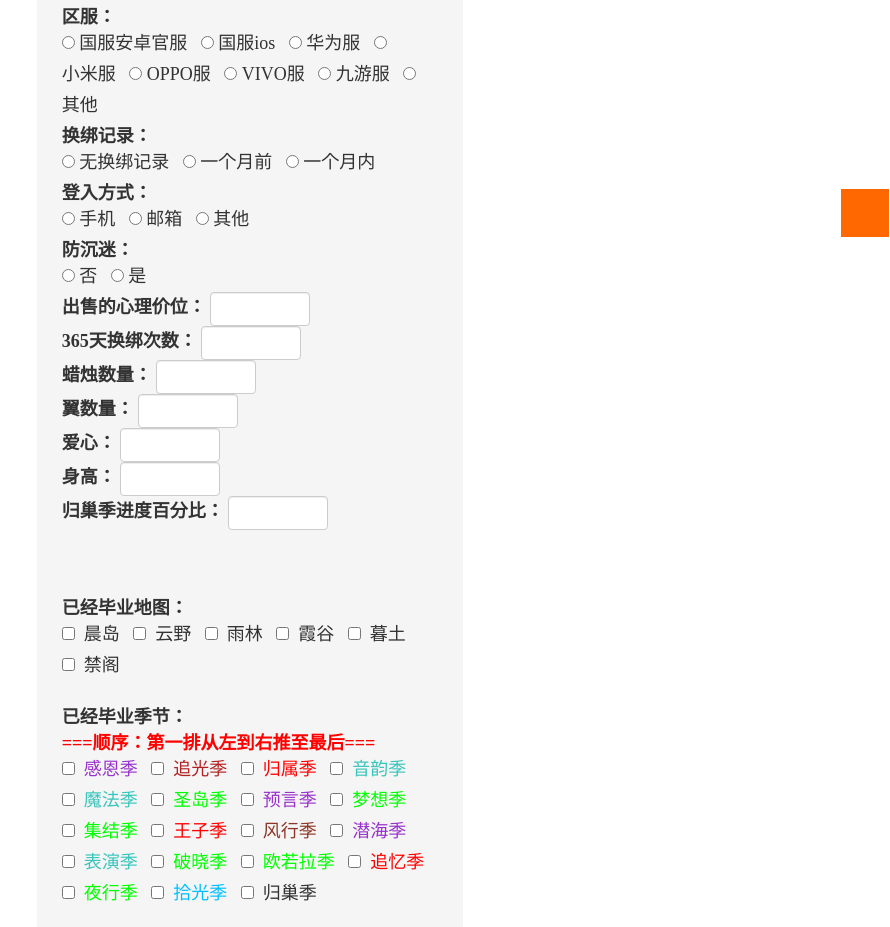
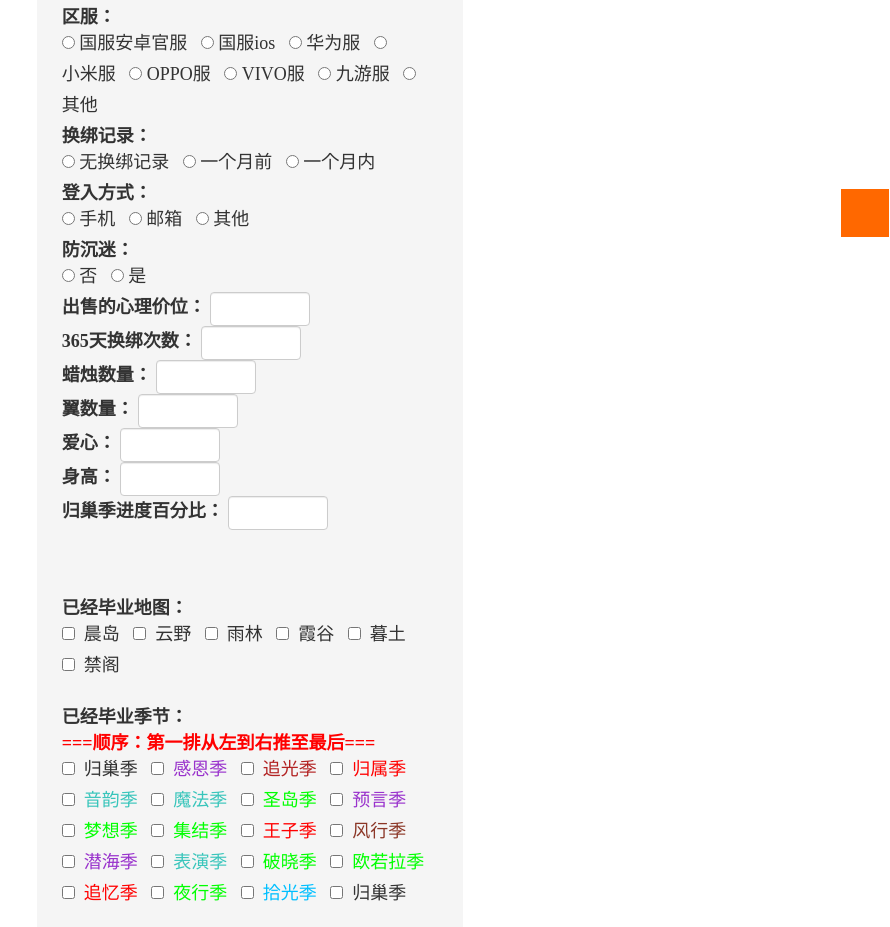
Before and after one commit to zmds1/2, a plain HTML site: page index.html in a window 1280 px wide. Shown: the part 111-1038 px from the top of the page, without its empty margins (390-1280 px from the left). Drawn offline with nearby package versions, Linux system fonts and the light colour scheme; a web font is replaced by a local one.

Commit message:
Update index.html

```diff
--- a/index.html
+++ b/index.html
@@ -360,6 +360,16 @@
                                             <b>已经毕业季节：</b><br>
 
                                             <b style="color: red;">===顺序：第一排从左到右推至最后===</b>
+
+
+	<span style="white-space: nowrap;">
+                                                        <input type="checkbox" id="option_141" value="归巢季" name="已经毕业季节">&nbsp;
+                                                        <label id="lab_141" for="option_141">归巢季</label>&nbsp;&nbsp;
+                                                    </span>
+
+
+
+
                                             <span style="white-space: nowrap;">
                                                 <input type="checkbox" id="option_1419" value="感恩季" name="已经毕业季节">&nbsp;
                                                 <label id="lab_1419" for="option_1419" style="color:#9932CC">感恩季</label>&nbsp;&nbsp;
```
